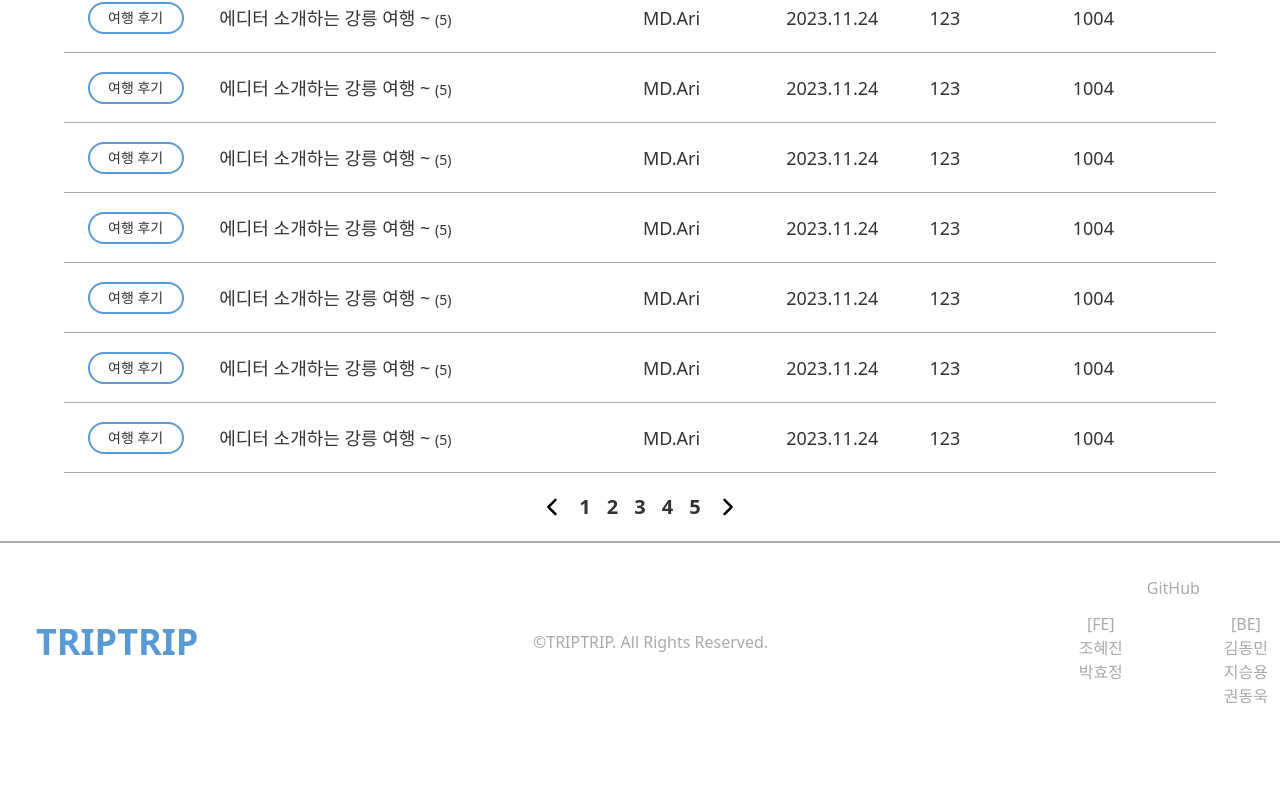
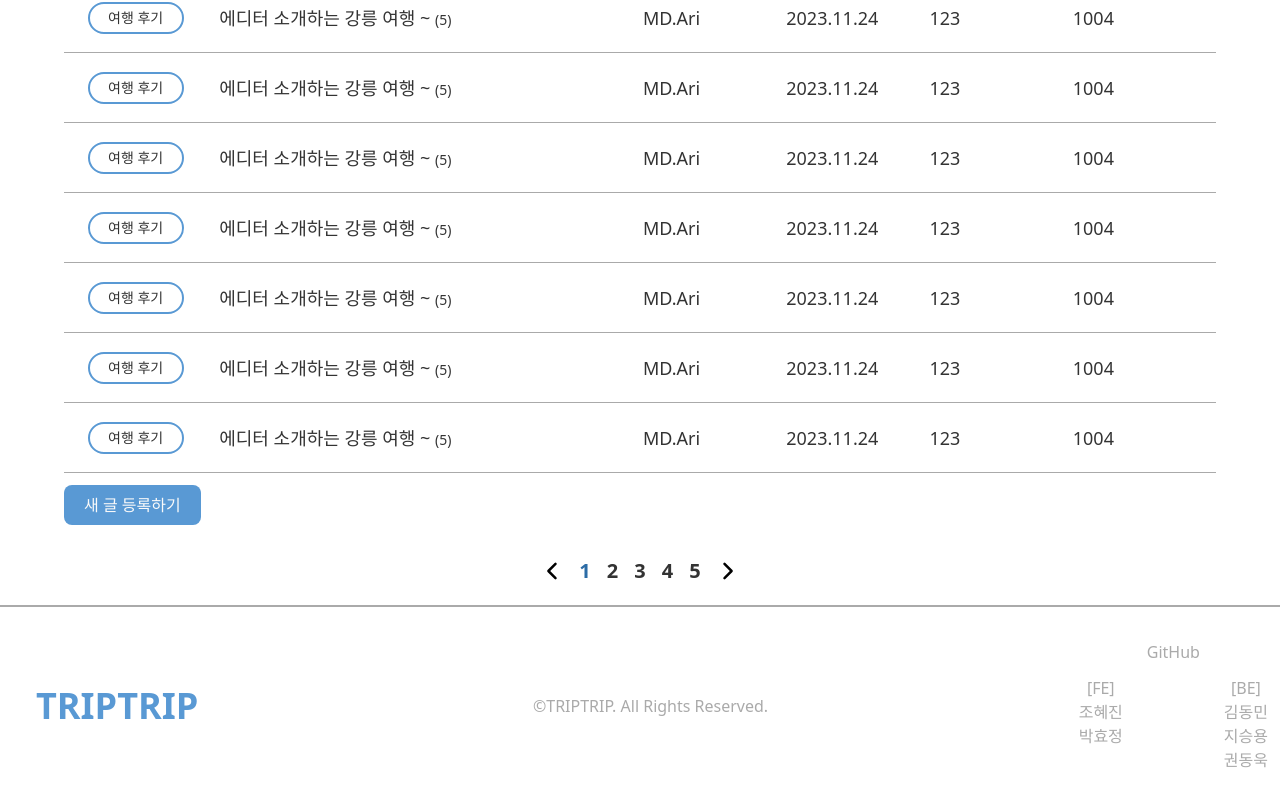
Before and after one commit to TRIP-Side-Project/frontend, a React (Vite) app: page / in a window 1280 px wide. Shown: the part 781-1586 px from the top of the page. Before the commit the page ends 1522 px from the top, so only its background shows below. Built offline with nearby package versions, Linux system fonts and the light colour scheme.

Commit message:
Style: 여행 포럼 페이지 세부 UI 설정

```diff
--- a/src/components/Pagenation.tsx
+++ b/src/components/Pagenation.tsx
@@ -3,7 +3,7 @@ import ArrowLeft from "@/assets/svg/ArrowLeft";
 import ArrowRight from "@/assets/svg/ArrowRight";
 
 const Pagenation = () => {
-	const [activeBtn, setActiveBtn] = useState<number | null>(null);
+	const [activeBtn, setActiveBtn] = useState<number>(1);
 	// const activeBtn = isClick ? "font-bold text-BTN_HOVER_COLOR" : "";
 	// const numBtn = `mx-2 ${activeBtn}`;
 
--- a/src/components/button/Button.tsx
+++ b/src/components/button/Button.tsx
@@ -1,9 +1,10 @@
 export interface btnAttributes {
 	width: string;
-	height: string;
+	// height: string;
 	text: string;
 	bgColor?: string;
 	border?: string;
+	position?: string;
 	type: "circle" | "square";
 }
 
@@ -12,13 +13,13 @@ interface btnTypes {
 }
 
 const Button = ({ btnInfo }: btnTypes) => {
-	const { width, height, bgColor, border, text, type } = btnInfo;
+	const { width, bgColor, border, position, text, type } = btnInfo;
 	const basicStyle = type === "circle" ? "blue_circleBtn" : `blue_squareBtn`;
 	const bg = bgColor ? `bg-${bgColor}` : "";
 	const borderStyle = border ? `border border-${border}` : "";
-	console.log(width, height, bg, borderStyle);
-	const btnStyle = `${basicStyle} `;
-
+	const float = position ? `float-${position}` : "";
+	const btnStyle = `${basicStyle} w-[${width}] ${float} ${bg} ${borderStyle} `;
+	console.log(btnStyle);
 	//circle | square
 
 	return (
--- /dev/null
+++ b/src/components/cardItems/CardItem.tsx
@@ -0,0 +1,18 @@
+import Temp from "@/assets/img/temp.png";
+
+const CardItem = () => {
+	return (
+		<div className="w-[348px] h-[360px] bg-BASIC_WHITE text-BASIC_BLACK rounded-lg flex flex-col">
+			<div className="m-3 rounded-lg">
+				<img src={Temp} alt="tempImage" />
+			</div>
+			<div className="text-xl font-medium">경주 여행 첨성대</div>
+			<div className="text-sm font-light text-LIGHT_GRAY_COLOR">
+				@아리아리랑 투어
+			</div>
+			<div className="font-medium text-right">₩ 1,000,000원</div>
+		</div>
+	);
+};
+
+export default CardItem;
--- a/src/index.css
+++ b/src/index.css
@@ -4,9 +4,9 @@
 
 @layer components {
     .blue_squareBtn {
-        @apply py-2 px-5 text-center bg-MAIN_COLOR text-BASIC_WHITE hover:bg-BTN_HOVER_COLOR rounded-lg font-medium;
+        @apply py-2 px-5 my-3 text-center bg-MAIN_COLOR text-BASIC_WHITE hover:bg-BTN_HOVER_COLOR rounded-lg font-medium;
     }
     .blue_circleBtn {
-        @apply py-2 px-5 bg-MAIN_COLOR text-BASIC_WHITE hover:bg-BTN_HOVER_COLOR rounded-3xl font-medium;
+        @apply py-2 px-5 my-3 bg-MAIN_COLOR text-BASIC_WHITE hover:bg-BTN_HOVER_COLOR rounded-3xl font-medium;
     }
 }
--- a/src/pages/Forum.tsx
+++ b/src/pages/Forum.tsx
@@ -1,9 +1,18 @@
 import Pagenation from "@/components/Pagenation";
+import Button, { btnAttributes } from "@/components/button/Button";
 import HotItem from "@/components/cardItems/HotItem";
 import ForumItem from "@/components/forumItems/ForumItem";
 import Search from "@/components/search/Search";
 
 const Forum = () => {
+	const btnInfo: btnAttributes = {
+		width: "172px",
+		// height: "50px",
+		position: "right",
+		text: "새 글 등록하기",
+		type: "square",
+	};
+
 	return (
 		<div className="flex flex-col text-BASIC_BLACK max-w-[1200px]">
 			{/* 상단 인기 여행 아이템 섹션 */}
@@ -40,6 +49,7 @@ const Forum = () => {
 						<ForumItem key={index} />
 					))}
 				</div>
+				<Button btnInfo={btnInfo} />
 				<Pagenation />
 			</div>
 		</div>
```
